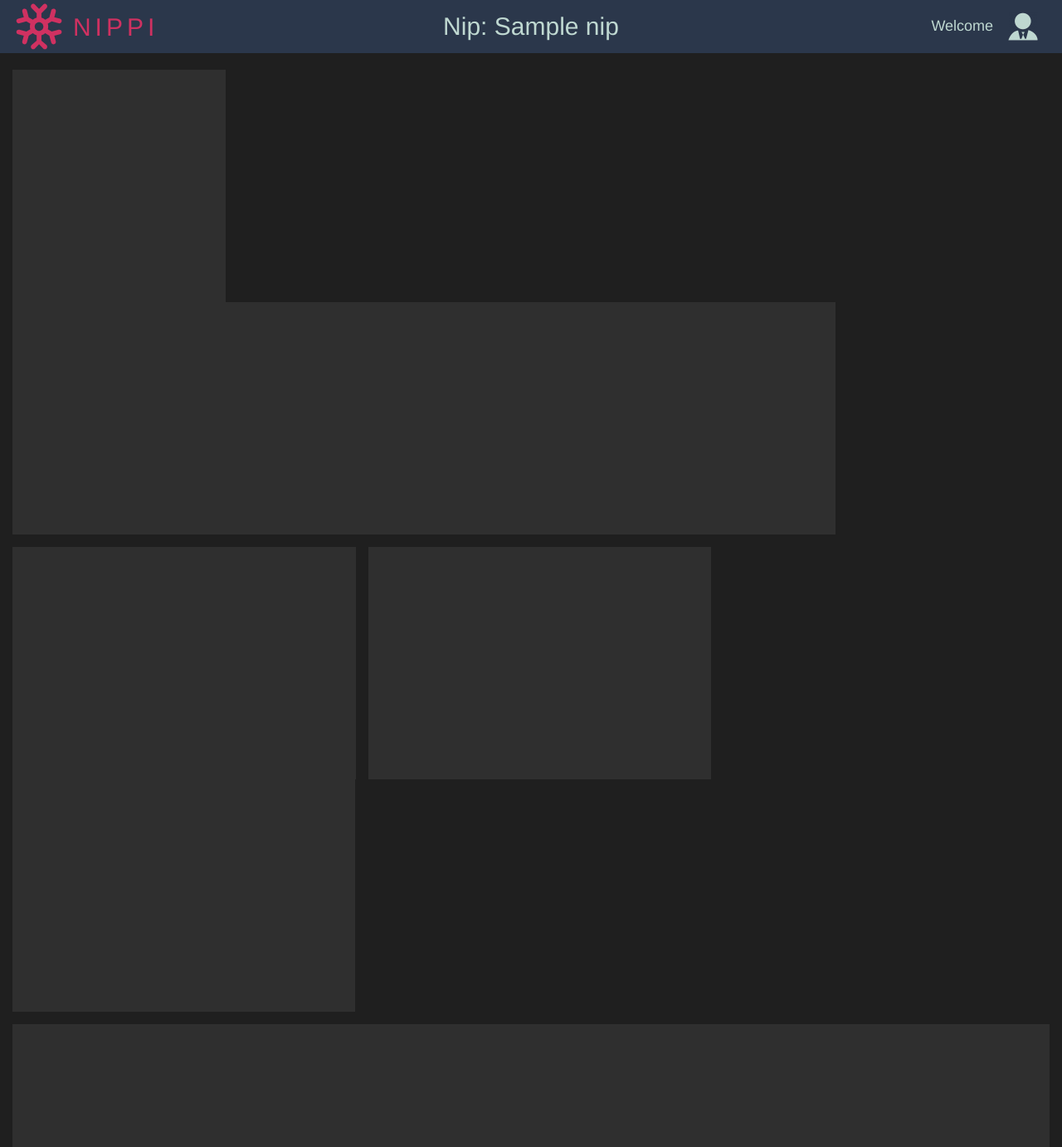
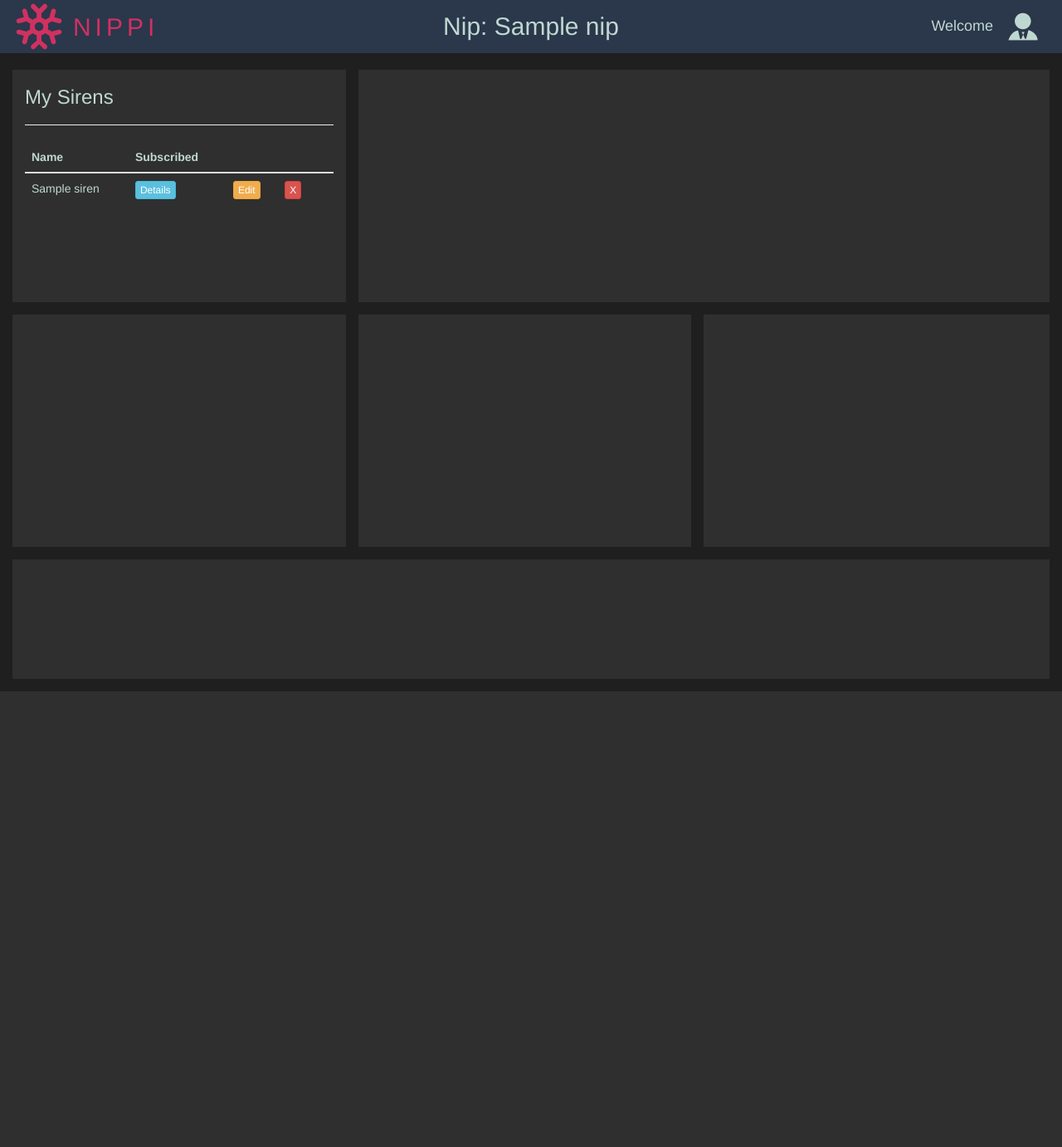
Before and after one commit to RichardSmith159/NIPPI, a Django app: page /analytics/details/1/ in a window 1280 px wide. Shown: the whole page at 83% size. After the commit the page ends 833 px from the top, so only its background shows below. Run offline with Django 3.2, Linux system fonts and the light colour scheme; tables that the repository leaves empty hold one stand-in row (values such as "Sample post"); some libraries are stand-ins or nearby versions.

Commit message:
siren display

```diff
--- a/analytics/static/css/details.css
+++ b/analytics/static/css/details.css
@@ -1,41 +1,41 @@
 .simpleContainer {
      background-color: #2f2f2f;
      height: 35vh;
+     padding: 0px;
+     margin: 0px;
 }
 
-#sirenContainer {
-    width: 20.1vw;
-    margin-right: 15px;
+.mainContainer {
+     padding-left: 0px;
+     padding-right: 0px;
 }
 
-.dataRow {
-     padding: 0px;
+.outerContainer {
+    padding-left: 0px
 }
 
-#metricHistoryContainer {
-    width: 77.5vw;
+.rightContainer {
+    padding-right: 0px;
 }
 
-#middleDataRow {
+#middleRow {
     margin-top: 15px;
 }
 
-#A {
-    margin-right: 15px;
-    width: 32.31vw;
-}
-#B {
-    margin-right: 15px;
-    width: 32.31vw;
-}
-
-#C {
-
-    width: 32.24vw;
+#bottomRow {
+    margin-top: 15px;
 }
 
 #liveFeedContainer {
-    margin-top: 15px;
-    height: 18.5vh;
+    height: 18vh;
     background-color: #2f2f2f;
+    margin-bottom: 15px;
 }
+
+.header {
+    color: #bfd8d1;
+}
+
+.tableContainer {
+    color: #bfd8d1;
+}
--- a/analytics/templates/analytics/details.html
+++ b/analytics/templates/analytics/details.html
@@ -28,20 +28,56 @@
 
 
 {% block page_content %}
-<div class="col-md-12 dataRow" id="topDataRow">
-    <div class="col-md-4 simpleContainer" id="sirenContainer">
-        {% for siren in nip.siren_set.all %}
+    <div class="col-md-12 dataRow" id="topRow">
+        <div class="col-md-4 outerContainer leftContainer">
+            <div class="col-md-12 simpleContainer" id="sirenContainer">
+                <div class="col-md-12 header">
+                    <h3>My Sirens</h3><hr>
+                </div>
+                <div class="col-md-12 tableContainer" id="sirenTableContainer">
+                    <table class="table">
+                        <thead>
+                            <tr>
+                                <th>Name</th>
+                                <th>Subscribed</th>
+                                <th></th>
+                                <th></th>
+                                <th></th>
+                            </tr>
+                        </thead>
+                        <tbody>
+                            {% for siren in nip.siren_set.all %}
+                                <tr class="sirenRow" id="{{siren.pk}}">
+                                    <td class="sirenNameCell">{{siren.name}}</td>
 
-        {% endfor %}
+                                    <td class="sirenDetailsCell"><button type="button" class="btn btn-xs btn-info openSirenDetails">Details</button></td>
+                                    <td class="sirenEditCell"><button type="button" class="btn btn-xs btn-warning openSirenEdit">Edit</button></td>
+                                    <td class="sirenRemoveCell"><button type="button" class="btn btn-xs btn-danger openSirenEdit">X</button></td>
+                                </tr>
+                            {% endfor %}
+                        </tbody>
+                    </table>
+                </div>
+            </div>
+        </div>
+        <div class="col-md-8 outerContainer rightContainer">
+            <div class="col-md-12 simpleContainer" id="metricHistoryContainer">
+            </div>
+        </div>
     </div>
-    <div class="col-md-8 simpleContainer" id="metricHistoryContainer">
-
+    <div class="col-md-12 dataRow" id="middleRow">
+        <div class="col-md-4 outerContainer leftContainer">
+            <div class="col-md-12 simpleContainer"></div>
+        </div>
+        <div class="col-md-4 outerContainer leftContainer">
+            <div class="col-md-12 simpleContainer"></div>
+        </div>
+        <div class="col-md-4 outerContainer rightContainer">
+            <div class="col-md-12 simpleContainer"></div>
+        </div>
     </div>
-</div>
-<div class="col-md-12 dataRow" id="middleDataRow">
-    <div class="col-md-4 simpleContainer" id="A"></div>
-    <div class="col-md-4 simpleContainer" id="B"></div>
-    <div class="col-md-4 simpleContainer" id="C"></div>
-</div>
-<div class="col-md-12 dataRow" id="liveFeedContainer"></div>
+    <div class="col-md-12 dataRow" id="bottomRow">
+        <div class="col-md-12 simpleContainer" id="liveFeedContainer">
+        </div>
+    </div>
 {% endblock %}
--- a/analytics/views.py
+++ b/analytics/views.py
@@ -6,6 +6,8 @@ from django.contrib import messages
 from nips.models import Nip
 from . import forms
 import form_errors
+
+
 NIP_ROW_LENGTH = 4
 
 def login_user(request):
```
